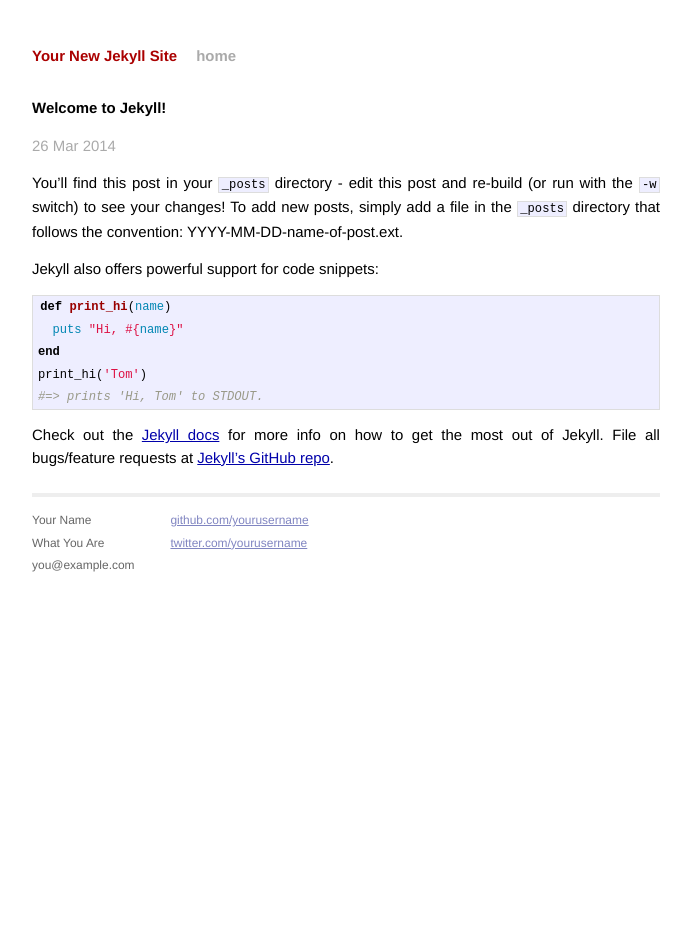
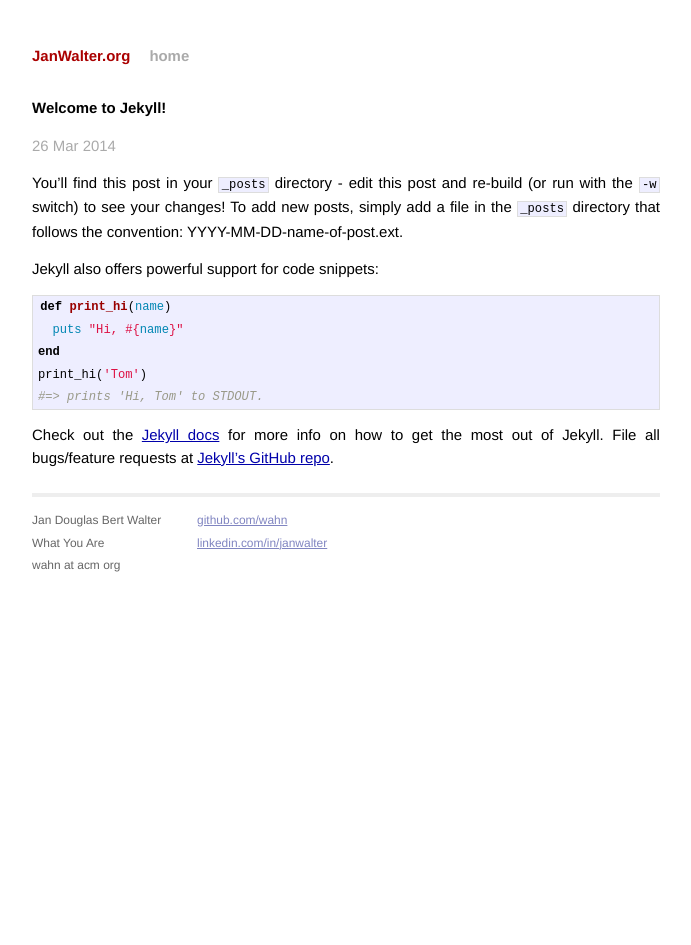
Before and after one commit to wahn/jan_walter_org, a Jekyll site: the page built from _posts/2014-03-26-welcome-to-jekyll.markdown, in a window 1280 px wide. Shown: the whole page, without its empty margins (294-985 px from the left). Built offline with Jekyll 4.4.1, drawn with Linux system fonts in a browser that asks for light colours; Markdown is read by kramdown in place of the engine named in the settings.

Commit message:
Individualize the template, before going online.

```diff
--- a/_config.yml
+++ b/_config.yml
@@ -1,3 +1,3 @@
-name: Your New Jekyll Site
+name: JanWalter.org
 markdown: redcarpet
 pygments: true
--- a/_layouts/default.html
+++ b/_layouts/default.html
@@ -26,15 +26,15 @@
           <div class="footer">
             <div class="contact">
               <p>
-                Your Name<br />
+                Jan Douglas Bert Walter<br />
                 What You Are<br />
-                you@example.com
+                wahn at acm org
               </p>
             </div>
             <div class="contact">
               <p>
-                <a href="https://github.com/yourusername">github.com/yourusername</a><br />
-                <a href="https://twitter.com/yourusername">twitter.com/yourusername</a><br />
+                <a href="https://github.com/wahn">github.com/wahn</a><br />
+                <a href="http://www.linkedin.com/in/janwalter">linkedin.com/in/janwalter</a><br />
               </p>
             </div>
           </div>
--- a/index.html
+++ b/index.html
@@ -1,6 +1,6 @@
 ---
 layout: default
-title: Your New Jekyll Site
+title: JanWalter.org
 ---
 
 <div id="home">
```
